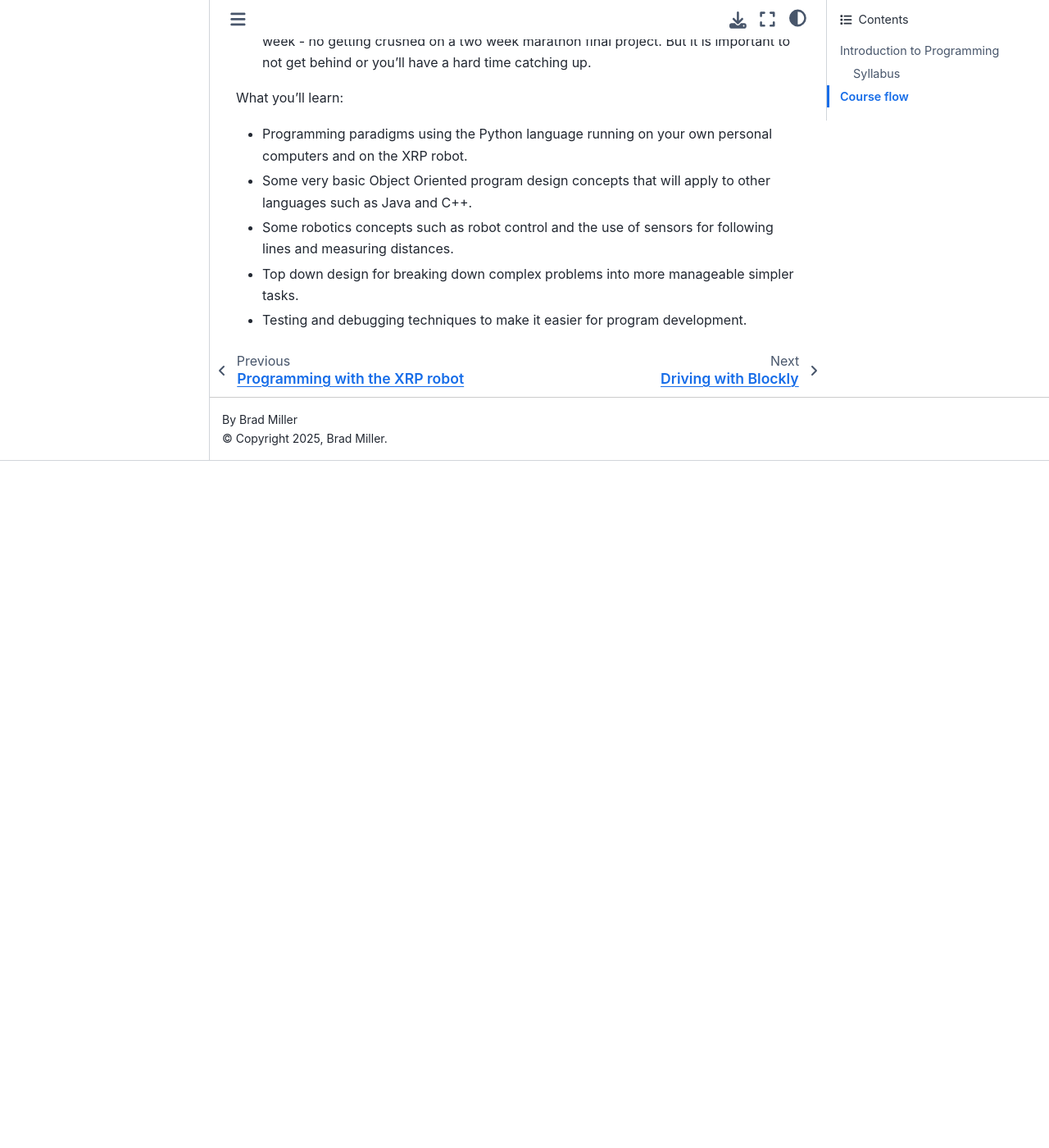
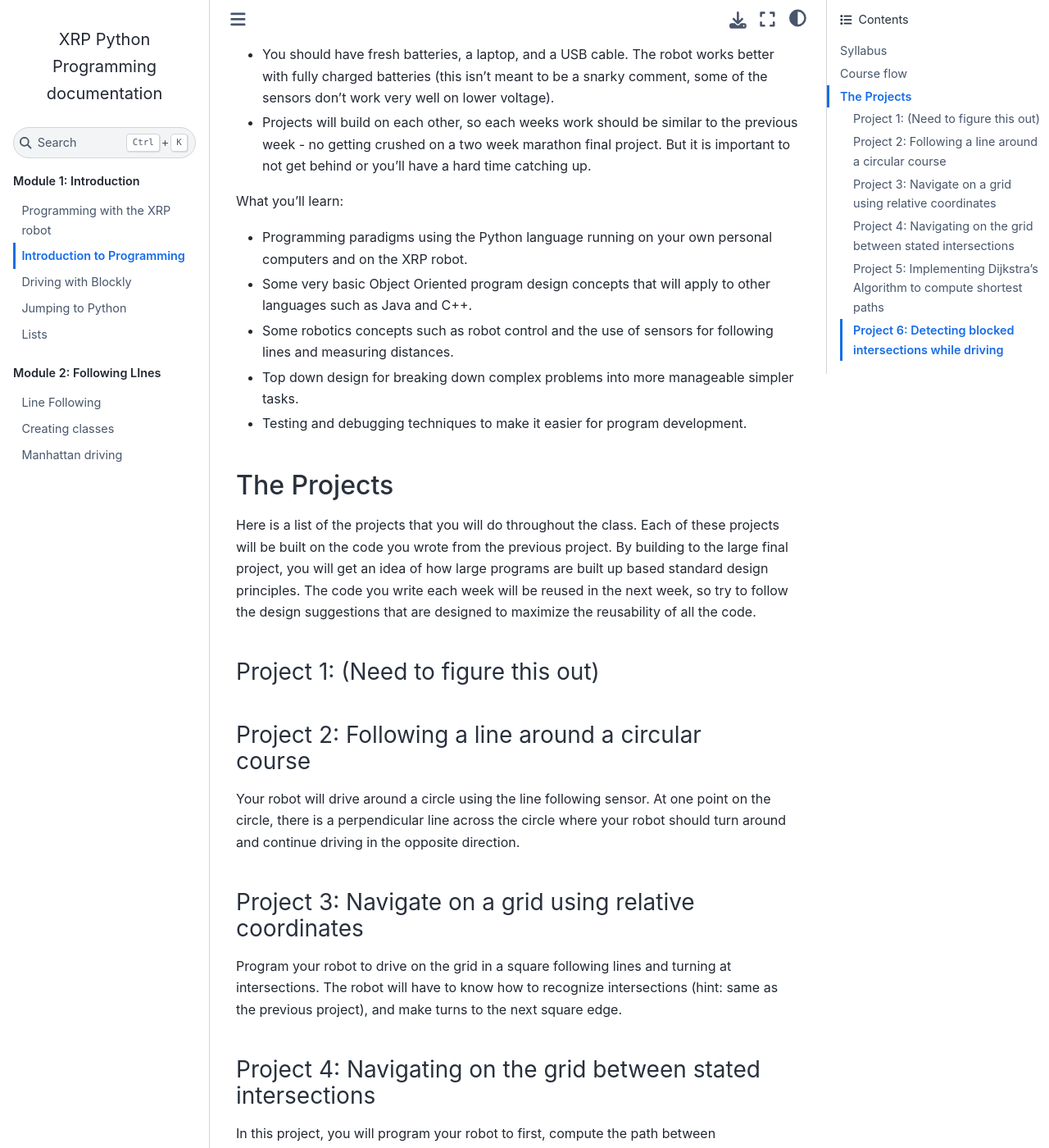
Before and after one commit to bradamiller/ProgrammingWithXRP, a Sphinx documentation site: the page built from docs/source/Introduction/syllabus.rst, in a window 1280 px wide and 1400 px high, scrolled down 1488 px. Shown: the whole window at 82% size. Built offline with Sphinx 7.4.7 and the Sphinx Book theme 1.1.4, drawn with Linux system fonts in a browser that asks for light colours; before the commit the page ends 2050 px from its top, so only the background shows below that; some of the changed text lies outside the part shown.

Commit message:
added project descriptions

```diff
--- a/docs/source/Introduction/syllabus.rst
+++ b/docs/source/Introduction/syllabus.rst
@@ -15,7 +15,7 @@ a path to get from one place to another. Your project will work the same way tha
 to find the shortest path to navigate from one place to another.
 
 Course flow
------------
+===========
 Throughout the course you will program your robot to navigate on a grid from one intersection to another taking the shortest path possible while avoiding obstacles along the way. This algorithm, called Dijkstra's Algorithm, is similar to those used by GPS mapping software such as Google Maps to find the shortest driving route between two points.
 Each week of the course there will be project that you are responsible for completing. Each of those projects will hopefully be built upon to create the final project.
 The idea is that in solving this problem, you will learn basic to intermediate Python programming to serve as a base for more advanced CS and RBE classes later.
@@ -23,6 +23,10 @@ The idea is that in solving this problem, you will learn basic to intermediate P
 You will:
 
 * implement 7 projects, about one per week
+
+* You will learn to program your robot with **Blockly**, a graphical programming system designed to get
+  you familiar with programming and robot concepts very quickly. Then you will learn the more
+  professional **Python** programming language that is used throughout industry.
 
 * We will try to do something with the robots most days, so bring them every day to the classroom.
 
@@ -41,3 +45,44 @@ What you'll learn:
 * Top down design for breaking down complex problems into more manageable simpler tasks.
 
 * Testing and debugging techniques to make it easier for program development.
+
+The Projects
+============
+Here is a list of the projects that you will do throughout the class. Each of these projects will be
+built on the code you wrote from the previous project. By building to the large final project,
+you will get an idea of how
+large programs are built up based standard design principles. The code you write each week will be
+reused in the next week, so try to follow the design suggestions that are designed to maximize the
+reusability of all the code.
+
+Project 1: (Need to figure this out)
+^^^^^^^^^^^^^^^^^^^^^^^^^^^^^^^^^^^^
+
+Project 2: Following a line around a circular course
+^^^^^^^^^^^^^^^^^^^^^^^^^^^^^^^^^^^^^^^^^^^^^^^^^^^^
+Your robot will drive around a circle using the line following sensor. At one point on the circle, there
+is a perpendicular line across the circle where your robot should turn around and continue driving in
+the opposite direction.
+
+Project 3: Navigate on a grid using relative coordinates
+^^^^^^^^^^^^^^^^^^^^^^^^^^^^^^^^^^^^^^^^^^^^^^^^^^^^^^^^
+Program your robot to drive on the grid in a square following lines and turning at intersections. The
+robot will have to know how to recognize intersections (hint: same as the previous project), and make
+turns to the next square edge.
+
+Project 4: Navigating on the grid between stated intersections
+^^^^^^^^^^^^^^^^^^^^^^^^^^^^^^^^^^^^^^^^^^^^^^^^^^^^^^^^^^^^^^
+In this project, you will program your robot to first, compute the path between intersections, and then
+follow that path. You will be given a series of intersections that the robot should navigate to.
+
+Project 5: Implementing Dijkstra's Algorithm to compute shortest paths
+^^^^^^^^^^^^^^^^^^^^^^^^^^^^^^^^^^^^^^^^^^^^^^^^^^^^^^^^^^^^^^^^^^^^^^
+This is similar to the previous project but it uses a technique called Dijkstra's Algorithm to compute
+the shortest path between the intersections. In this more advanced version of the previous program,
+the robot will be able to compute a path so as to avoid blocked intersections on the grid.
+
+Project 6: Detecting blocked intersections while driving
+^^^^^^^^^^^^^^^^^^^^^^^^^^^^^^^^^^^^^^^^^^^^^^^^^^^^^^^^
+In the previous project, you were given the list of blocked intersections to avoid. In this project,
+the robot will detect blocked intersections as it is driving using the rangefinder on the front of the
+bot, then take these into account when planning a path.
```
